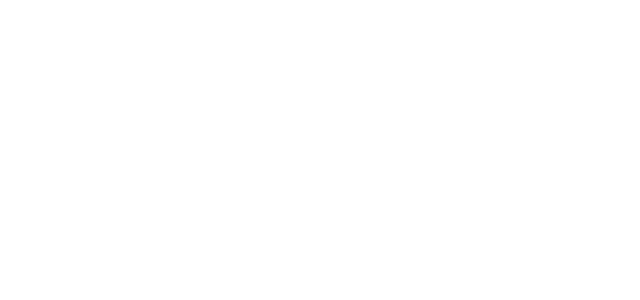
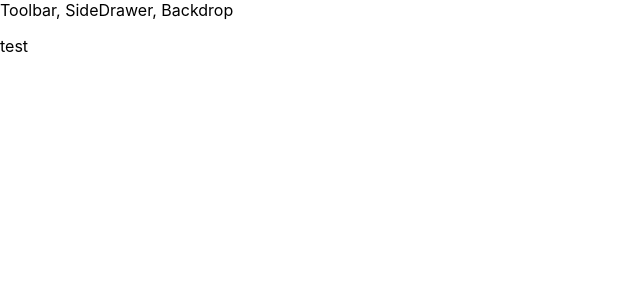
Before and after one commit to jdiponziano/Burger-Builder-App, a React (Create React App) app: page / in a window 1280 px wide. Shown: the top 300 px of the page, without its empty margins (0-640 px from the left). Built offline with nearby package versions, Linux system fonts and the light colour scheme.

Commit message:
Add main layout component

```diff
--- a/src/App.js
+++ b/src/App.js
@@ -1,7 +1,14 @@
 import React from 'react'
+import Layout from './components/Layout/Layout'
 
 function App () {
-  return <div></div>
+  return (
+    <div>
+      <Layout>
+        <p>test</p>
+      </Layout>
+    </div>
+  )
 }
 
 export default App
--- /dev/null
+++ b/src/components/Layout/Layout.js
@@ -0,0 +1,10 @@
+import React from 'react'
+
+const Layout = ({ children }) => (
+  <>
+    <div>Toolbar, SideDrawer, Backdrop</div>
+    <main>{children}</main>
+  </>
+)
+
+export default Layout
```
